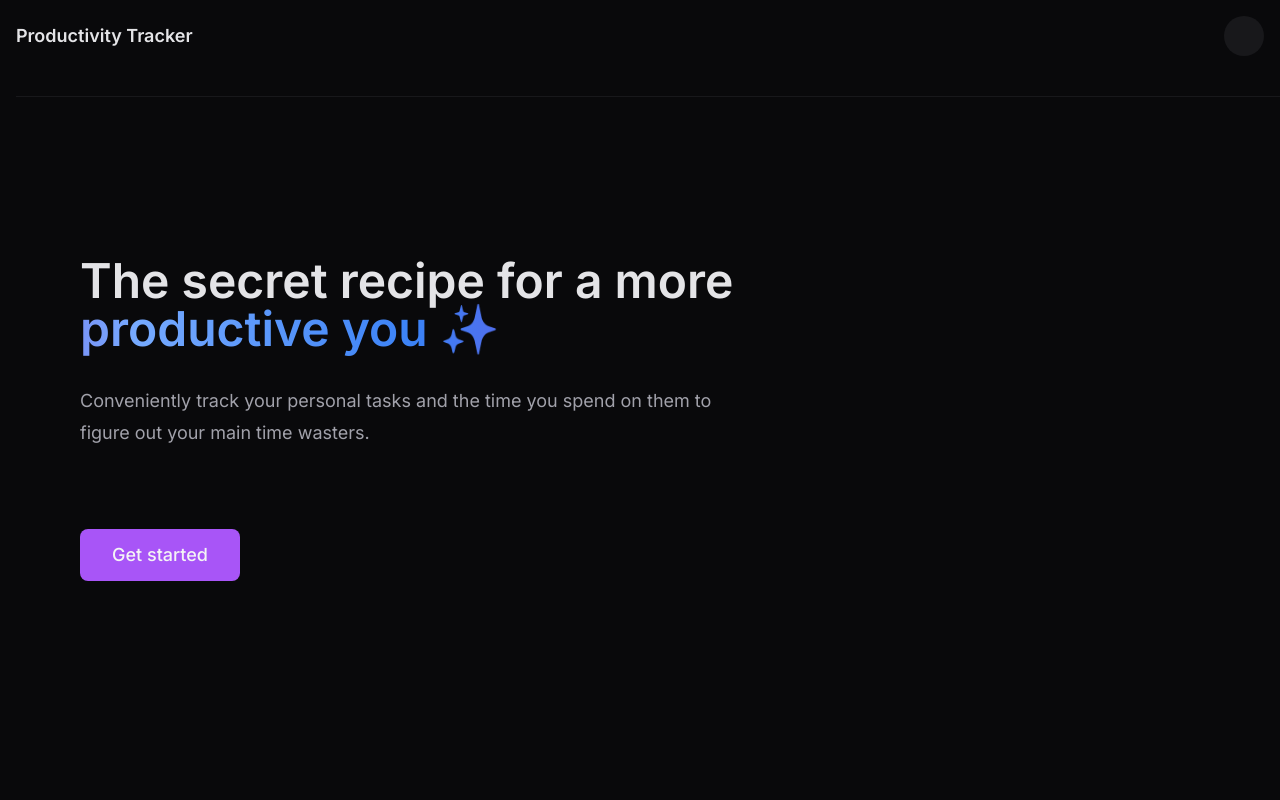
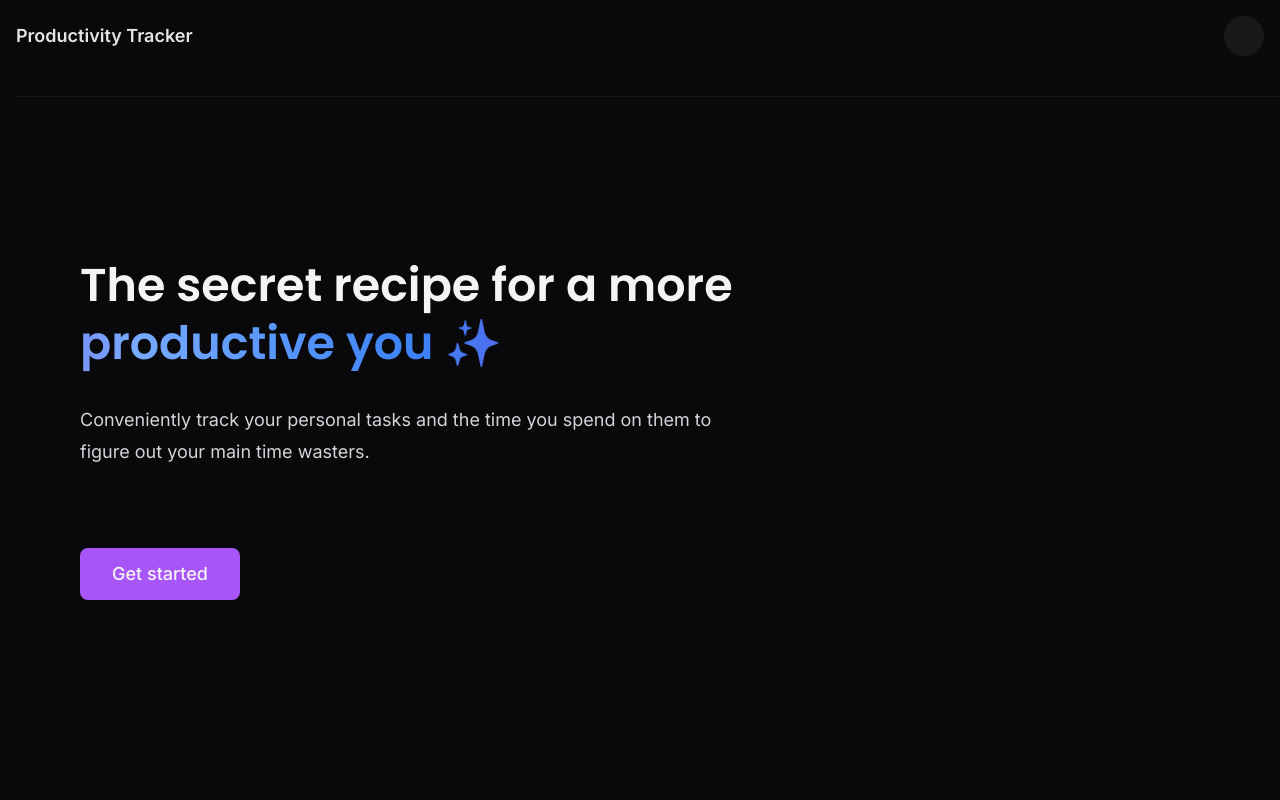
Before and after one commit to CarboxyDev/Effichron, a Next.js app: page / in a window 1280 px wide. Shown: the top 800 px of the page. Built offline with nearby package versions, Linux system fonts and the light colour scheme; no server answers; some icons are missing.

Commit message:
Add styling changes to Hero section of home page

```diff
--- a/src/app/page.tsx
+++ b/src/app/page.tsx
@@ -1,8 +1,12 @@
 'use client';
 
 import Navbar from '@/components/Navbar';
+import { cn } from '@/utils/util';
+import { Poppins } from 'next/font/google';
 import Link from 'next/link';
 import { Toaster } from 'react-hot-toast';
+
+const headingFont = Poppins({ subsets: ['latin'], weight: ['600'] });
 
 export default function HomePage() {
   return (
@@ -13,11 +17,16 @@ export default function HomePage() {
       <div className="mx-20 mt-40">
         <div className="flex flex-row">
           <div className="max-w-2xl">
-            <h1 className="text-5xl font-semibold text-zinc-200">
+            <h1
+              className={cn(
+                headingFont.className,
+                'text-[46px] font-semibold leading-tight text-zinc-100'
+              )}
+            >
               The secret recipe for a more{' '}
               <span className="magic-text">productive you ✨</span>
             </h1>
-            <p className="mt-8 text-lg leading-8 text-zinc-400">
+            <p className="mt-8 text-lg leading-8 text-zinc-300">
               Conveniently track your personal tasks and the time you spend on
               them to figure out your main time wasters.
             </p>
```
